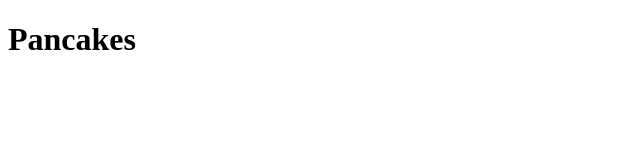
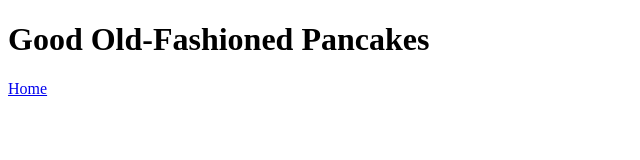
Before and after one commit to Tomas454456/odin-recipes, a plain HTML site: page recipes/pancakes.html in a window 1280 px wide. Shown: the whole page, without its empty margins (0-640 px from the left). Drawn offline with Linux system fonts and the light colour scheme.

Commit message:
More specific name

```diff
--- a/recipes/pancakes.html
+++ b/recipes/pancakes.html
@@ -6,6 +6,7 @@
     <title>Pancakes</title>
 </head>
 <body>
-    <h1>Pancakes</h1>
+    <h1>Good Old-Fashioned Pancakes</h1>
+    <a href="../index.html">Home</a>
 </body>
 </html>
```
